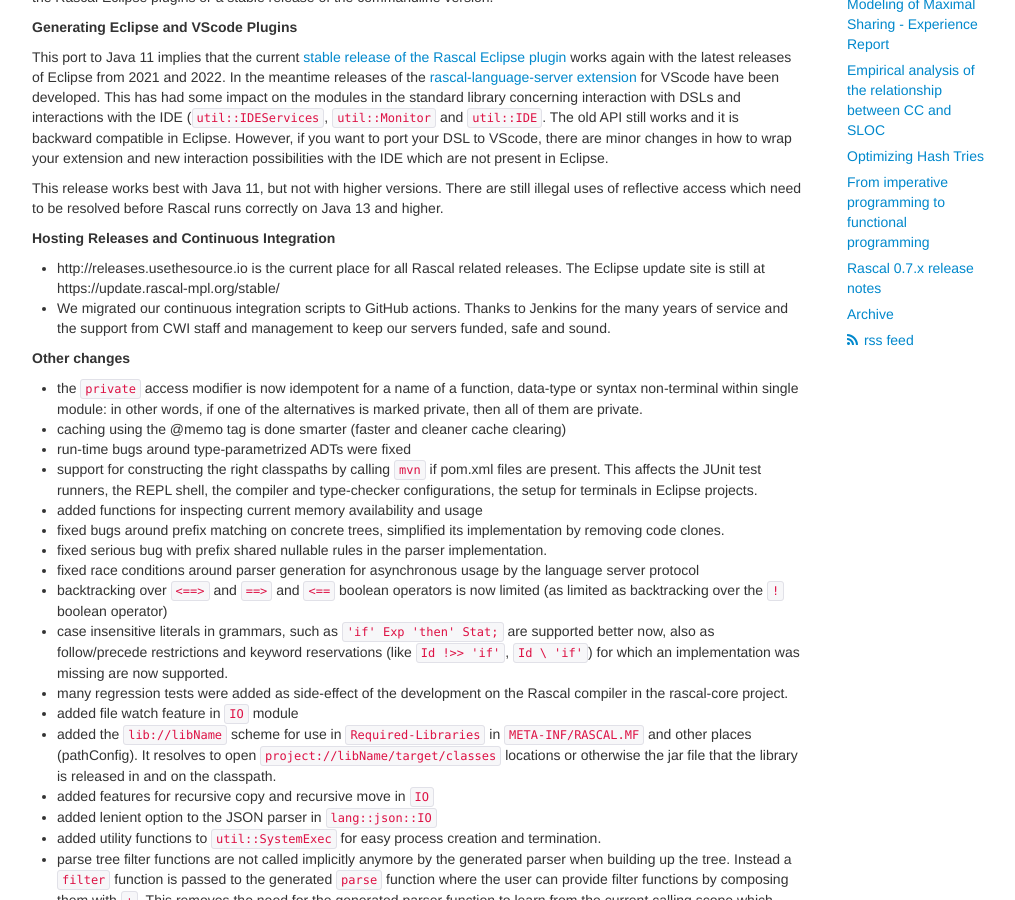
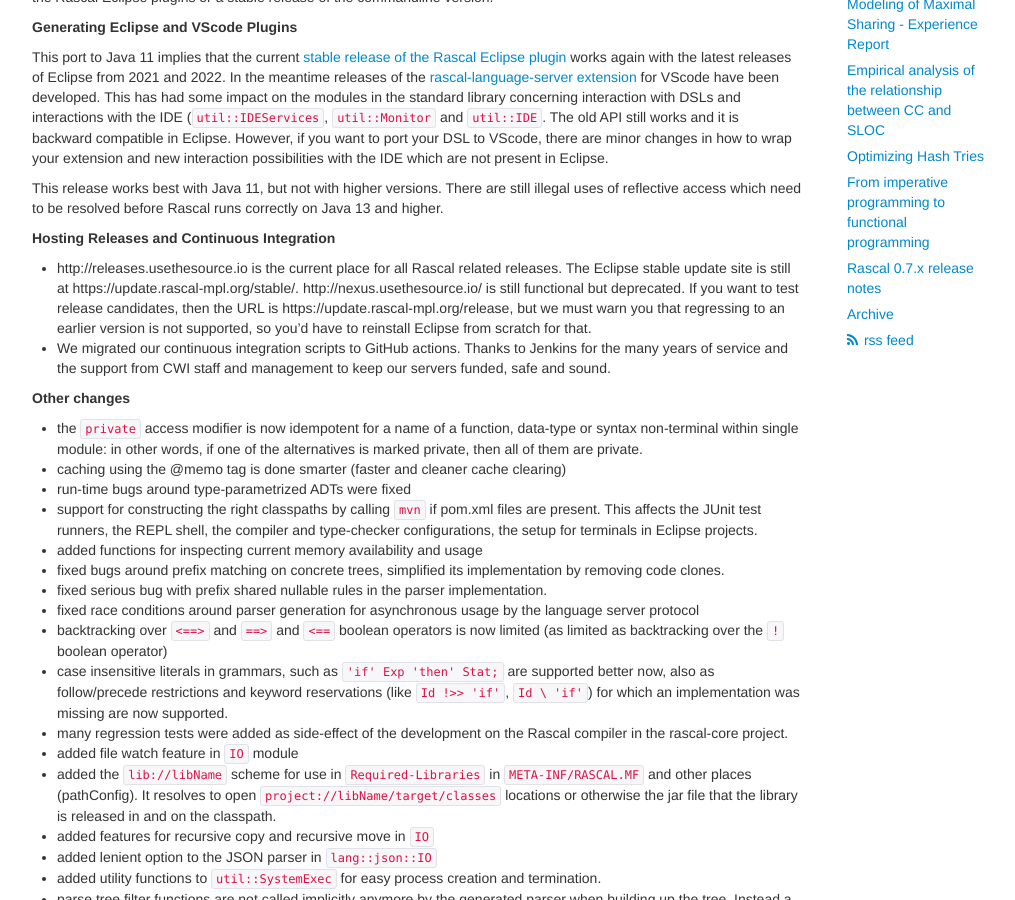
Before and after one commit to usethesource/usethesource.github.io, a Jekyll site: the page built from _posts/2022-04-20-rascal-0-23-x-release-notes.md, in a window 1280 px wide and 900 px high, scrolled down 455 px. Shown: the whole window, without its empty margins (223-1238 px from the left). Built offline with Jekyll 4.4.1, drawn with Linux system fonts in a browser that asks for light colours.

Commit message:
added more details

```diff
--- a/_posts/2022-04-20-rascal-0-23-x-release-notes.md
+++ b/_posts/2022-04-20-rascal-0-23-x-release-notes.md
@@ -25,7 +25,7 @@
 
 **Hosting Releases and Continuous Integration**
 
-* http://releases.usethesource.io is the current place for all Rascal related releases. The Eclipse update site is still at https://update.rascal-mpl.org/stable/
+* http://releases.usethesource.io is the current place for all Rascal related releases. The Eclipse stable update site is still at https://update.rascal-mpl.org/stable/. http://nexus.usethesource.io/ is still functional but deprecated. If you want to test release candidates, then the URL is https://update.rascal-mpl.org/release, but we must warn you that regressing to an earlier version is not supported, so you'd have to reinstall Eclipse from scratch for that.
 * We migrated our continuous integration scripts to GitHub actions. Thanks to Jenkins for the many years of service and the support from CWI staff and management to keep our servers funded, safe and sound.
 
 **Other changes**
```
